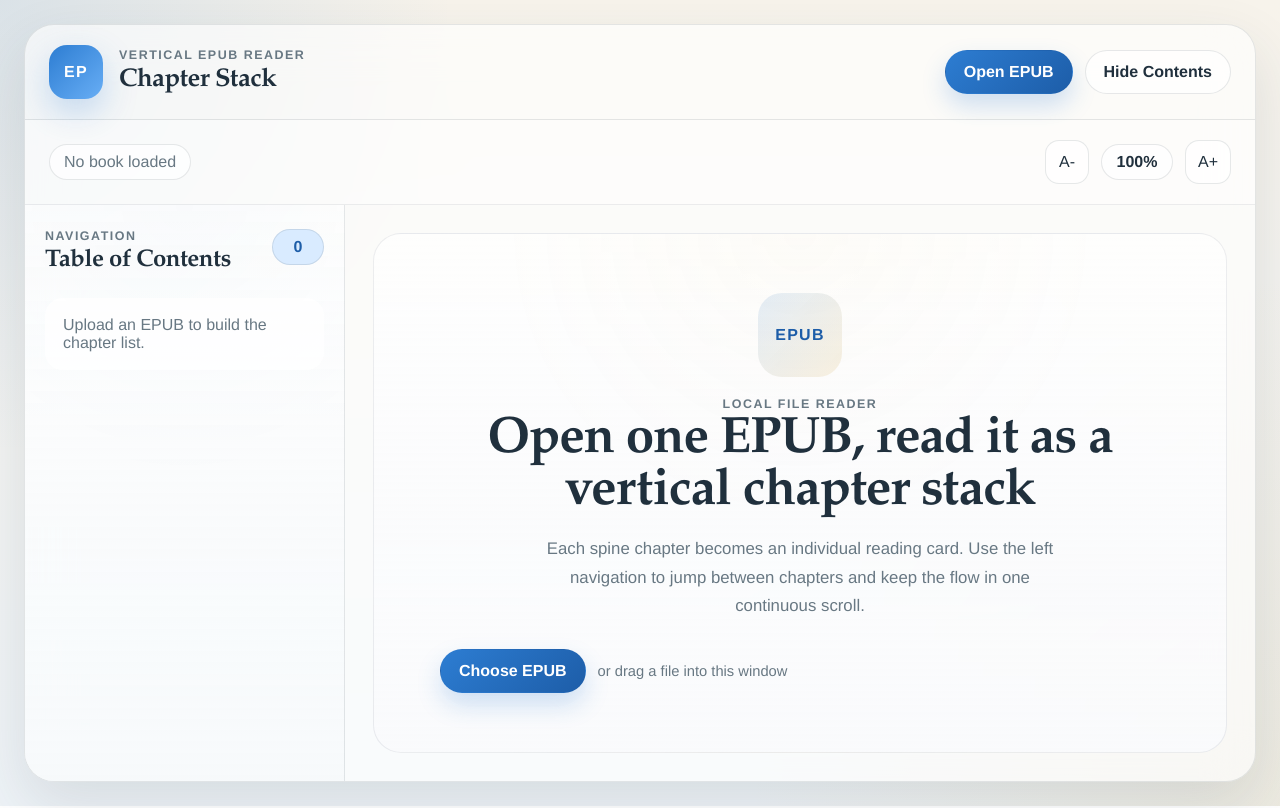
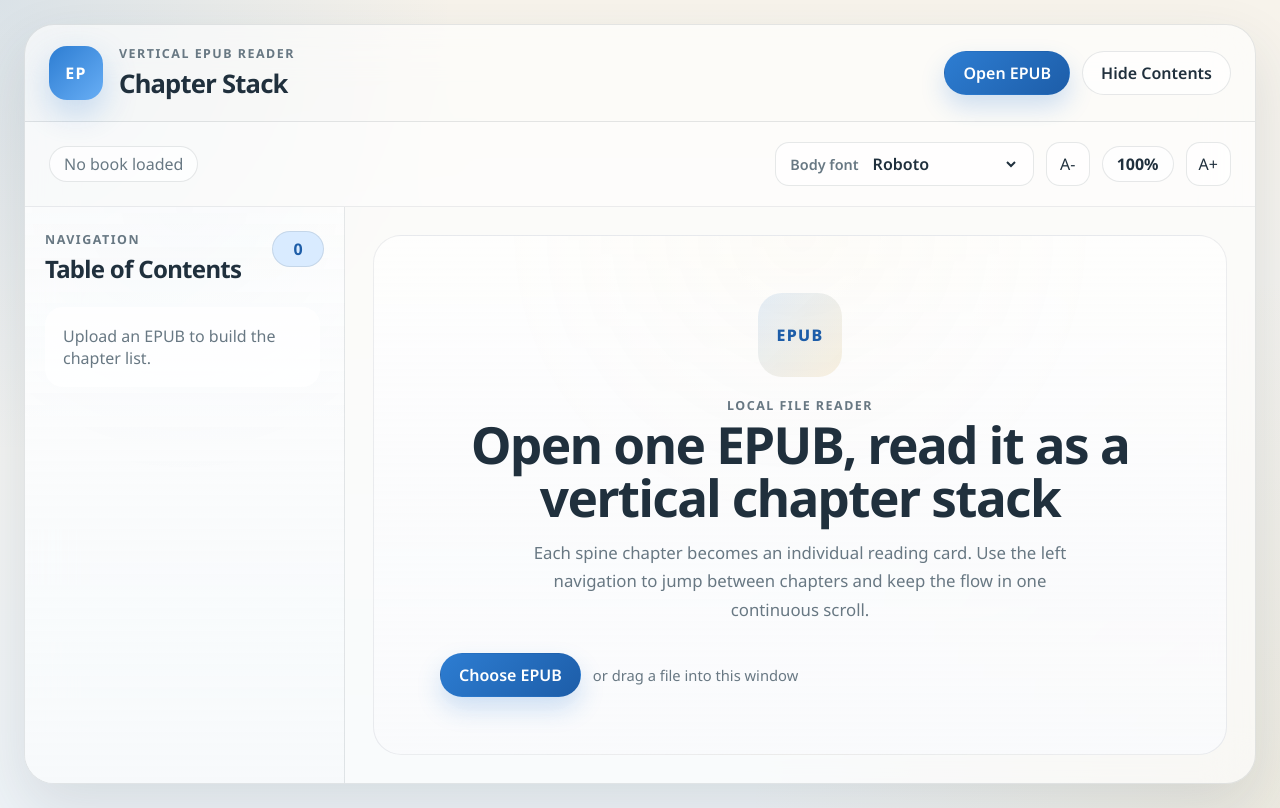
Before and after one commit to flyingparanoia/epub-chapter-reader, a website built with Vite: page index.html in a window 1280 px wide. Built offline with nearby package versions, Linux system fonts and the light colour scheme.

Commit message:
Add sans reader fonts and fix TOC scrolling

```diff
--- a/src/main.js
+++ b/src/main.js
@@ -4,6 +4,7 @@ import "./style.css";
 const state = {
   book: null,
   fontScale: 1,
+  readerFont: loadPreference("readerFont", "roboto"),
   sidebarOpen: !window.matchMedia("(max-width: 1024px)").matches,
   syncFrame: 0,
 };
@@ -34,6 +35,14 @@ app.innerHTML = `
         <span class="meta-chip">No book loaded</span>
       </div>
       <div class="toolbar-controls">
+        <label class="font-picker" for="font-family">
+          <span class="control-label">Body font</span>
+          <select id="font-family" class="select-control">
+            <option value="roboto">Roboto</option>
+            <option value="guardian">Guardian Sans</option>
+            <option value="noto">Noto Sans</option>
+          </select>
+        </label>
         <button id="font-down" class="icon-button" type="button" aria-label="Decrease font size">A-</button>
         <span id="font-indicator" class="font-indicator">100%</span>
         <button id="font-up" class="icon-button" type="button" aria-label="Increase font size">A+</button>
@@ -85,8 +94,10 @@ const refs = {
   shell: document.querySelector(".app-shell"),
   fileInput: document.querySelector("#file-input"),
   toggleSidebar: document.querySelector("#toggle-sidebar"),
+  sidebar: document.querySelector("#sidebar"),
   fontDown: document.querySelector("#font-down"),
   fontUp: document.querySelector("#font-up"),
+  fontFamily: document.querySelector("#font-family"),
   fontIndicator: document.querySelector("#font-indicator"),
   bookMeta: document.querySelector("#book-meta"),
   chapterCount: document.querySelector("#chapter-count"),
@@ -107,6 +118,7 @@ initialize();
 function initialize() {
   syncSidebarState();
   syncFontScale();
+  syncReaderFont();
 
   refs.fileInput.addEventListener("change", handleFileSelect);
   refs.emptyOpen.addEventListener("click", () => refs.fileInput.click());
@@ -117,6 +129,7 @@ function initialize() {
 
   refs.fontDown.addEventListener("click", () => updateFontScale(-0.1));
   refs.fontUp.addEventListener("click", () => updateFontScale(0.1));
+  refs.fontFamily.addEventListener("change", (event) => updateReaderFont(event.target.value));
   refs.chapterViewport.addEventListener("scroll", scheduleActiveChapterSync, { passive: true });
   refs.tocList.addEventListener("click", handleTocClick);
   refs.chapterViewport.addEventListener("click", handleChapterLinkClick);
@@ -268,6 +281,7 @@ function handleTocClick(event) {
     return;
   }
 
+  button.blur();
   const targetId = button.dataset.target;
   scrollToChapter(targetId);
 
@@ -320,7 +334,7 @@ function scrollToChapter(targetId, fragment = "") {
     return;
   }
 
-  chapter.scrollIntoView({ behavior: "smooth", block: "start" });
+  scrollReaderToTarget(chapter);
   updateActiveChapter(targetId);
 
   if (fragment) {
@@ -338,7 +352,9 @@ function scrollToFragment(chapterElement, fragment) {
     chapterElement.querySelector(`#${escaped}`) ??
     chapterElement.querySelector(`[name="${escaped}"]`);
 
-  target?.scrollIntoView({ behavior: "smooth", block: "center" });
+  if (target) {
+    scrollReaderToTarget(target, 96);
+  }
 }
 
 function scheduleActiveChapterSync() {
@@ -376,9 +392,20 @@ function updateFontScale(delta) {
   syncFontScale();
 }
 
+function updateReaderFont(nextFont) {
+  state.readerFont = ["roboto", "guardian", "noto"].includes(nextFont) ? nextFont : "roboto";
+  syncReaderFont();
+  savePreference("readerFont", state.readerFont);
+}
+
 function syncFontScale() {
   document.documentElement.style.setProperty("--reader-font-scale", state.fontScale.toFixed(2));
   refs.fontIndicator.textContent = `${Math.round(state.fontScale * 100)}%`;
+}
+
+function syncReaderFont() {
+  document.documentElement.dataset.readerFont = state.readerFont;
+  refs.fontFamily.value = state.readerFont;
 }
 
 function syncSidebarState() {
@@ -396,6 +423,16 @@ function setLoadingState(text) {
   refs.readerPanel.hidden = true;
   refs.message.hidden = true;
   refs.dropzone.querySelector(".empty-copy").textContent = text;
+}
+
+function scrollReaderToTarget(target, offset = 20) {
+  const viewportRect = refs.chapterViewport.getBoundingClientRect();
+  const targetRect = target.getBoundingClientRect();
+  const top = refs.chapterViewport.scrollTop + (targetRect.top - viewportRect.top) - offset;
+  refs.chapterViewport.scrollTo({
+    top: Math.max(0, top),
+    behavior: "smooth",
+  });
 }
 
 function showMessage(text, tone = "info") {
@@ -883,3 +920,19 @@ function escapeHtml(text) {
 function clamp(value, min, max) {
   return Math.min(Math.max(value, min), max);
 }
+
+function loadPreference(key, fallback) {
+  try {
+    return window.localStorage.getItem(key) || fallback;
+  } catch {
+    return fallback;
+  }
+}
+
+function savePreference(key, value) {
+  try {
+    window.localStorage.setItem(key, value);
+  } catch {
+    // Ignore storage failures in private windows or restricted environments.
+  }
+}
--- a/src/style.css
+++ b/src/style.css
@@ -1,3 +1,15 @@
+@import url("https://fonts.googleapis.com/css2?family=Noto+Sans:wght@400;500;600;700;800&family=Roboto:wght@400;500;700&display=swap");
+
+@font-face {
+  font-family: "Guardian Sans";
+  src:
+    local("Guardian Sans"),
+    local("Guardian Text Sans"),
+    local("GuardianSans"),
+    local("GuardianSansText");
+  font-display: swap;
+}
+
 :root {
   --bg-top: #f7f3eb;
   --bg-bottom: #eef3f7;
@@ -14,6 +26,19 @@
   --border: rgba(32, 48, 61, 0.11);
   --shadow: 0 24px 60px rgba(41, 59, 78, 0.12);
   --reader-font-scale: 1;
+  --font-ui: "Noto Sans", "Roboto", "Helvetica Neue", "Segoe UI", sans-serif;
+  --font-roboto: "Roboto", "Noto Sans", "Helvetica Neue", "Segoe UI", sans-serif;
+  --font-guardian: "Guardian Sans", "Noto Sans", "Roboto", "Helvetica Neue", "Segoe UI", sans-serif;
+  --font-noto: "Noto Sans", "Roboto", "Helvetica Neue", "Segoe UI", sans-serif;
+  --font-reader: var(--font-roboto);
+}
+
+:root[data-reader-font="guardian"] {
+  --font-reader: var(--font-guardian);
+}
+
+:root[data-reader-font="noto"] {
+  --font-reader: var(--font-noto);
 }
 
 * {
@@ -28,7 +53,7 @@ body {
   margin: 0;
   min-height: 100vh;
   color: var(--text);
-  font-family: "Avenir Next", "Helvetica Neue", "Segoe UI", sans-serif;
+  font-family: var(--font-ui);
   background:
     radial-gradient(circle at top left, rgba(45, 125, 210, 0.14), transparent 30%),
     radial-gradient(circle at bottom right, rgba(230, 195, 122, 0.18), transparent 35%),
@@ -94,8 +119,9 @@ button {
 .empty-panel h2,
 .chapter-title {
   margin: 0;
-  font-family: "Baskerville", "Iowan Old Style", "Palatino Linotype", serif;
-  letter-spacing: -0.02em;
+  font-family: var(--font-ui);
+  letter-spacing: -0.03em;
+  font-weight: 700;
 }
 
 .brand h1 {
@@ -132,6 +158,32 @@ button {
   align-items: center;
   gap: 12px;
   flex-wrap: wrap;
+}
+
+.font-picker {
+  display: inline-flex;
+  align-items: center;
+  gap: 10px;
+  min-height: 44px;
+  padding: 0 14px;
+  border: 1px solid var(--border);
+  border-radius: 14px;
+  background: rgba(255, 255, 255, 0.72);
+}
+
+.control-label {
+  color: var(--muted);
+  font-size: 0.9rem;
+  font-weight: 600;
+}
+
+.select-control {
+  min-width: 150px;
+  border: 0;
+  background: transparent;
+  color: var(--text);
+  outline: none;
+  font-weight: 600;
 }
 
 .button,
@@ -210,7 +262,10 @@ button {
 }
 
 .sidebar {
-  overflow: auto;
+  display: flex;
+  flex-direction: column;
+  min-height: 0;
+  overflow: hidden;
   padding: 24px 20px;
   border-right: 1px solid var(--border);
   background:
@@ -237,6 +292,10 @@ button {
   display: flex;
   flex-direction: column;
   gap: 10px;
+  min-height: 0;
+  overflow: auto;
+  padding-right: 4px;
+  overscroll-behavior: contain;
 }
 
 .toc-button {
@@ -362,6 +421,7 @@ button {
   flex-direction: column;
   gap: 28px;
   padding-right: 8px;
+  overscroll-behavior: contain;
 }
 
 .chapter-page {
@@ -401,9 +461,9 @@ button {
 
 .book-content {
   color: #32414d;
-  font-family: "Charter", "Iowan Old Style", "Palatino Linotype", "Book Antiqua", serif;
+  font-family: var(--font-reader);
   font-size: calc(1.08rem * var(--reader-font-scale));
-  line-height: 1.92;
+  line-height: 1.86;
   word-break: break-word;
 }
 
@@ -423,8 +483,9 @@ button {
 .book-content h6 {
   margin: 1.5em 0 0.55em;
   color: #22303a;
-  font-family: "Baskerville", "Iowan Old Style", "Palatino Linotype", serif;
-  line-height: 1.18;
+  font-family: var(--font-reader);
+  line-height: 1.2;
+  letter-spacing: -0.02em;
 }
 
 .book-content h1 {
@@ -531,18 +592,18 @@ button {
   background: rgba(255, 255, 255, 0.7);
 }
 
-.sidebar,
+.toc-list,
 .chapter-viewport {
   scrollbar-width: thin;
   scrollbar-color: rgba(45, 125, 210, 0.22) transparent;
 }
 
-.sidebar::-webkit-scrollbar,
+.toc-list::-webkit-scrollbar,
 .chapter-viewport::-webkit-scrollbar {
   width: 10px;
 }
 
-.sidebar::-webkit-scrollbar-thumb,
+.toc-list::-webkit-scrollbar-thumb,
 .chapter-viewport::-webkit-scrollbar-thumb {
   border-radius: 999px;
   background: rgba(45, 125, 210, 0.22);
@@ -618,6 +679,16 @@ button {
     justify-content: space-between;
   }
 
+  .font-picker {
+    width: 100%;
+    justify-content: space-between;
+  }
+
+  .select-control {
+    min-width: 0;
+    flex: 1;
+  }
+
   .brand {
     align-items: flex-start;
   }
```
